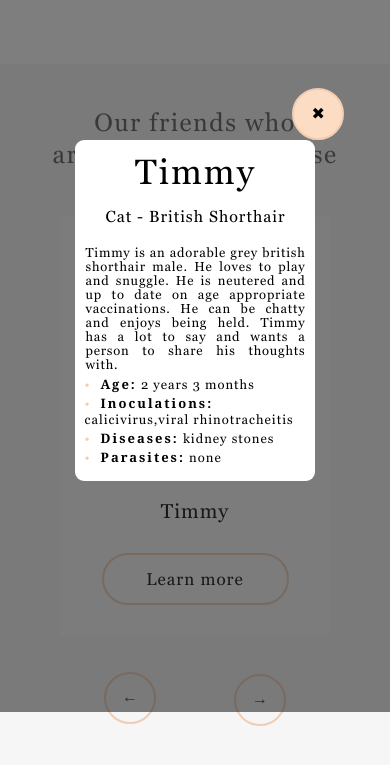
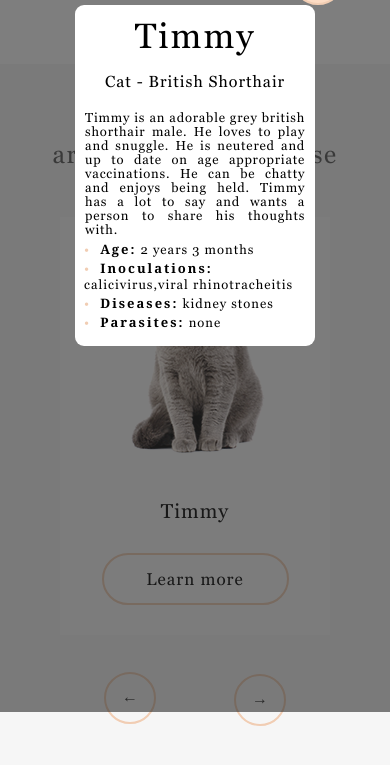
Before and after one commit to Kristina2773/My-projects-stage1-2, a plain HTML site: page shelter/pages/main/index.html in a window 390 px wide. Both pictures are taken after a click on the picture 195 px from the left and 2067 px from the top of the page. Shown: the part 1733-2498 px from the top of the page. Drawn offline with Linux system fonts and the light colour scheme.

Commit message:
fix: center popap

```diff
--- a/shelter/pages/main/style.css
+++ b/shelter/pages/main/style.css
@@ -618,6 +618,9 @@ ul.help-list {
 
 /* popap */
 .popap-wrapper {
+    display: flex;
+    justify-content: center;
+    align-items:center;
     position: fixed;
     top: 0;
     left: 0;
@@ -637,7 +640,9 @@ ul.help-list {
     flex-direction: column-reverse;
     position: relative;
     max-width: 952px;
-    margin: 28px auto;
+    /* margin: 28px auto; */
+    margin: 0 auto;
+    top: 2%;
     left: 2%;
     animation-name: fade;
     animation-duration: 0.5s;
@@ -878,8 +883,8 @@ ul.help-list {
         height: 877px;
     }
     .modal {
-        top: 50px;
-        left: 3.1%;
+        left: 3%;
+        top: 3%;
         width: 682px;
         height: 402px;
     }
@@ -1372,9 +1377,10 @@ ul.help-list {
         height: 791px;
     }
     .modal {
-        top: 139px;
+        /* top: 139px;
         /* top: 20px; */
-        left: 4.1%;
+        top: 4%;
+        left: 4%;
         width: 271px;
         height: 393px;
     }
--- a/shelter/pages/pets/style.css
+++ b/shelter/pages/pets/style.css
@@ -351,6 +351,9 @@ h1, h2, h3, h4, h5 {
 
 /* popap */
 .popap-wrapper {
+    display: flex;
+    justify-content: center;
+    align-items:center;
     position: fixed;
     top: 0;
     left: 0;
@@ -371,7 +374,8 @@ h1, h2, h3, h4, h5 {
     position: relative;
     max-width: 952px;
     height: 552px;
-    margin: 28px auto;
+    margin: 0 auto;
+    top: 2%;
     left: 2%;
     z-index: 6;
     animation-name: fade;
@@ -552,8 +556,8 @@ h1, h2, h3, h4, h5 {
         height: 877px;
     }
     .modal {
-        top: 50px;
-        left: 3.1%;
+        left: 3%;
+        top: 3%;
         width: 682px;
         height: 402px;
     }
@@ -848,9 +852,8 @@ h1, h2, h3, h4, h5 {
         height: 791px;
     }
     .modal {
-        top: 139px;
-        /* top: 20px; */
-        left: 4.1%;
+        top: 4%;
+        left: 4%;
         width: 271px;
         height: 393px;
     }
```
